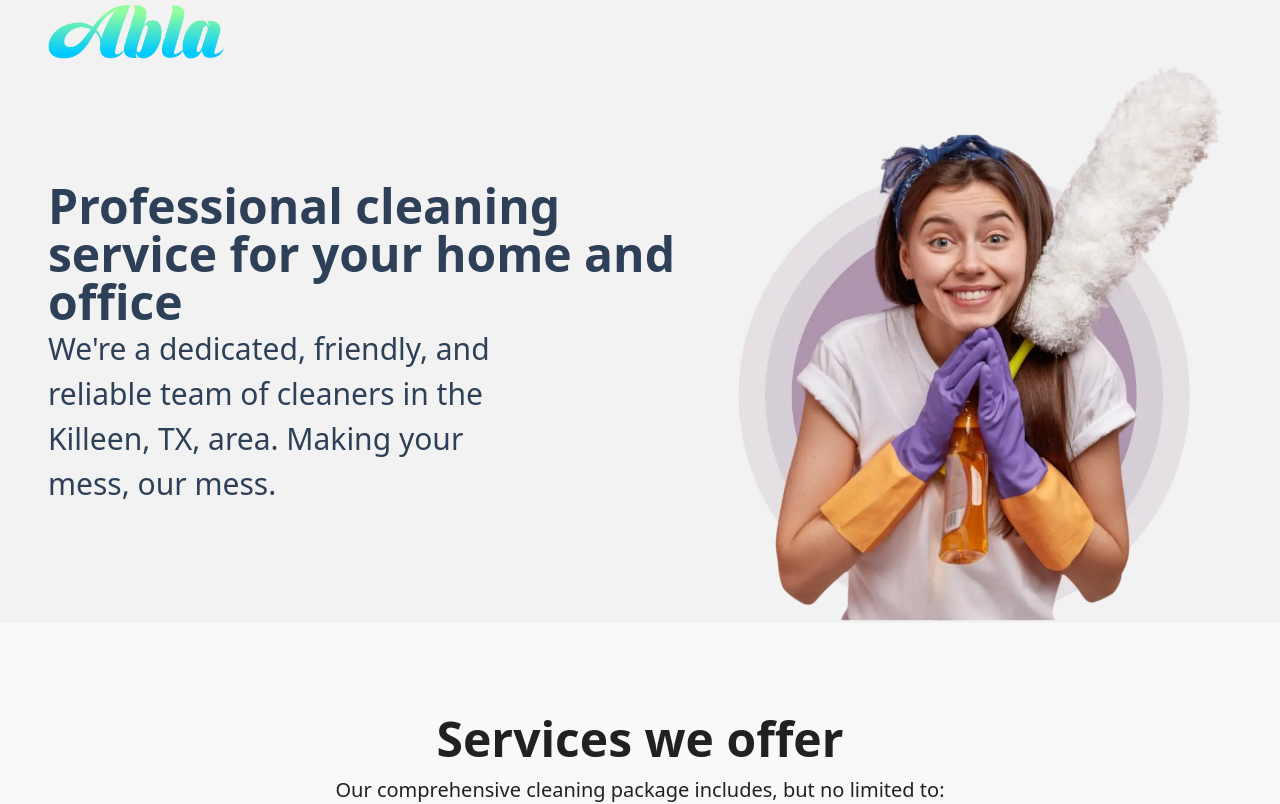
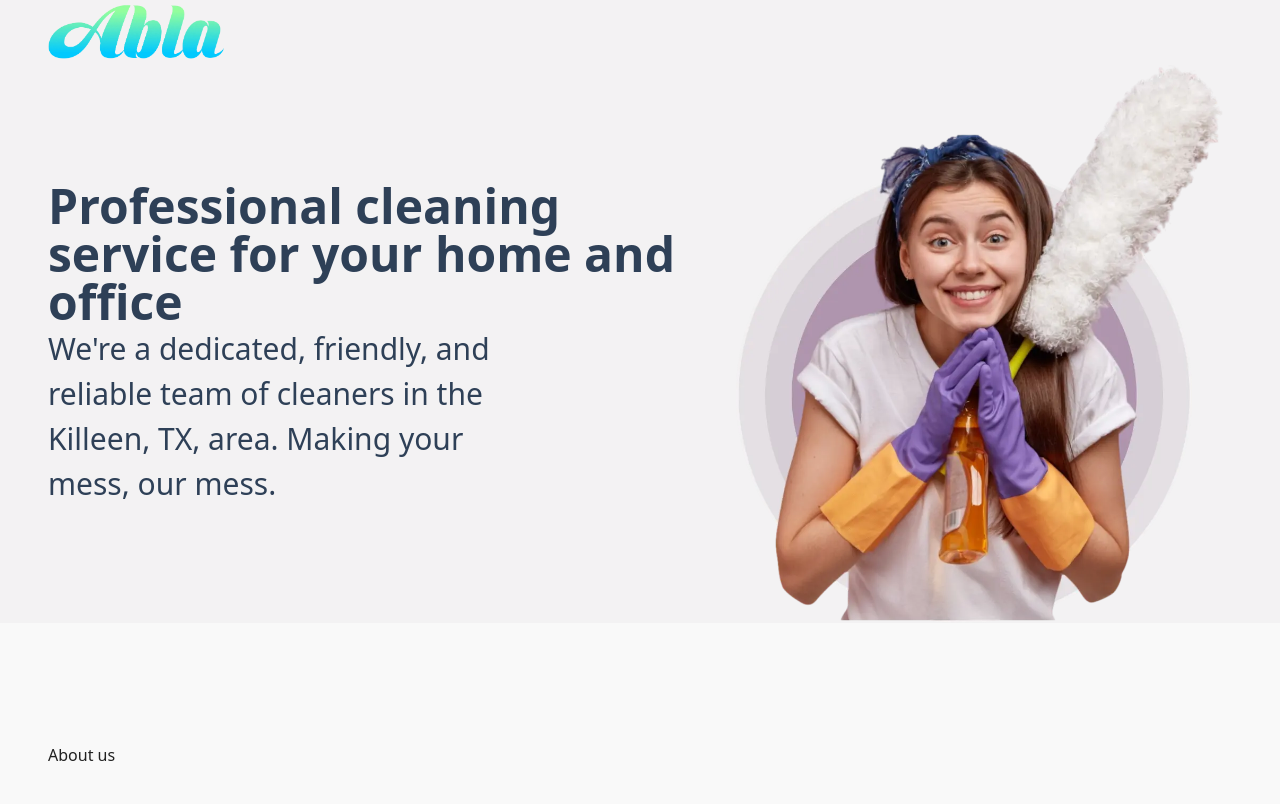
Before and after one commit to abeciana1/alba-cleaning, a Next.js app: page / in a window 1280 px wide. Shown: the top 804 px of the page. Built offline with nearby package versions, Linux system fonts and the light colour scheme.

Commit message:
Added new section to homepage - about us

```diff
--- a/components/utils/SectionTag/index.tsx
+++ b/components/utils/SectionTag/index.tsx
@@ -1,10 +1,16 @@
+import React from 'react'
+import { SectionTagI } from '@/interfaces'
+import cx from 'classnames'
 
-export const SectionTag = () => {
+export const SectionTag: React.FC<SectionTagI> = ({
+    text,
+    color
+}) => {
 
     return (
         <div>
             <span>
-
+                {text}
             </span>
         </div>
     )
--- a/pages/index.tsx
+++ b/pages/index.tsx
@@ -4,6 +4,7 @@ import Tips from '../lib/tips.json'
 import { TopHeroSection, HeroSection, HeroSectionReverse } from '@/components/sections'
 import { TipQuote } from '@/components/Quote'
 import { PageMargin } from '@/components/layouts'
+import { SectionTag } from '@/components/utils/SectionTag'
 
 export default function Home() {
 
@@ -34,6 +35,12 @@ export default function Home() {
           height: 1333
         }}
       />
+      <PageMargin addClass="py-10">
+        <SectionTag
+          text="About us"
+
+        />
+      </PageMargin>
       <PageMargin>
         <section className="mt-20">
           <h2 className="text-center">Services we offer</h2>
```
